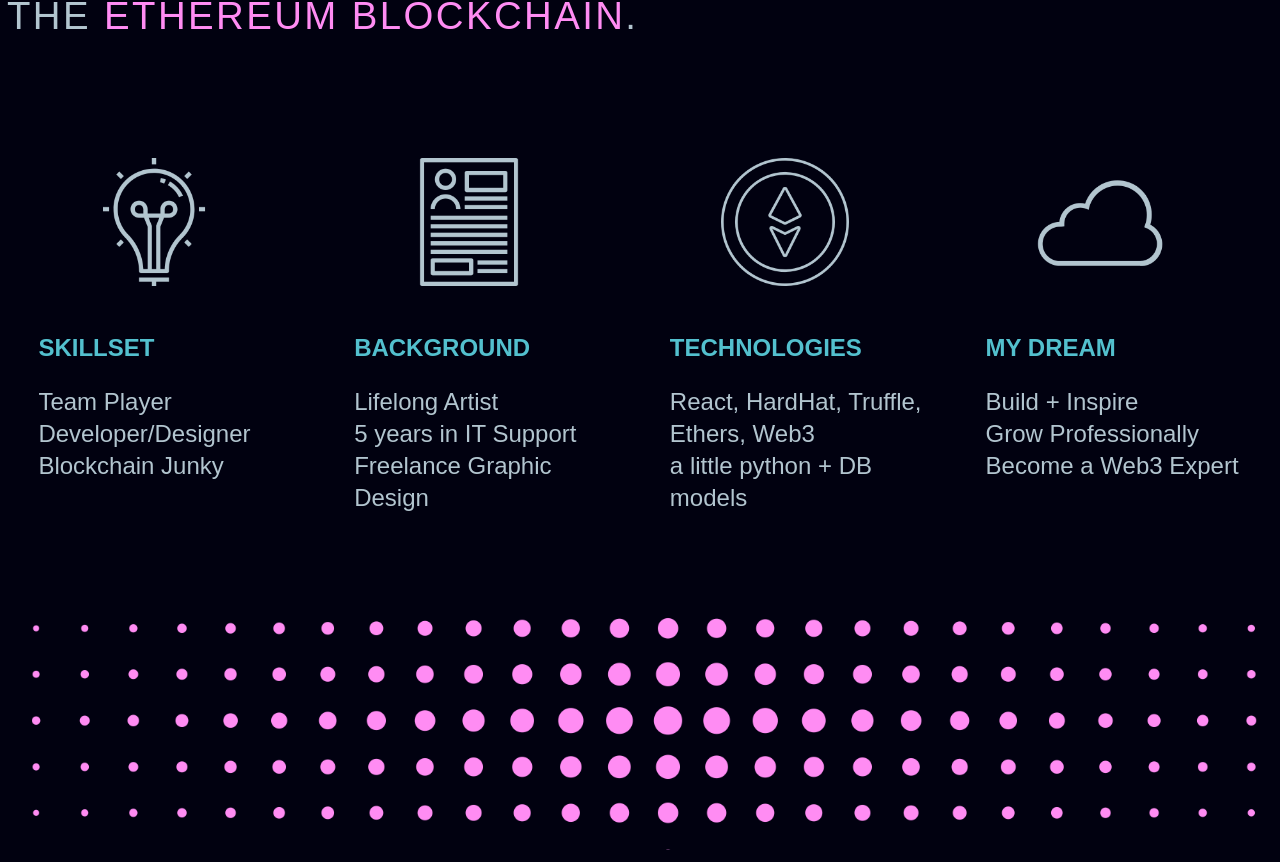
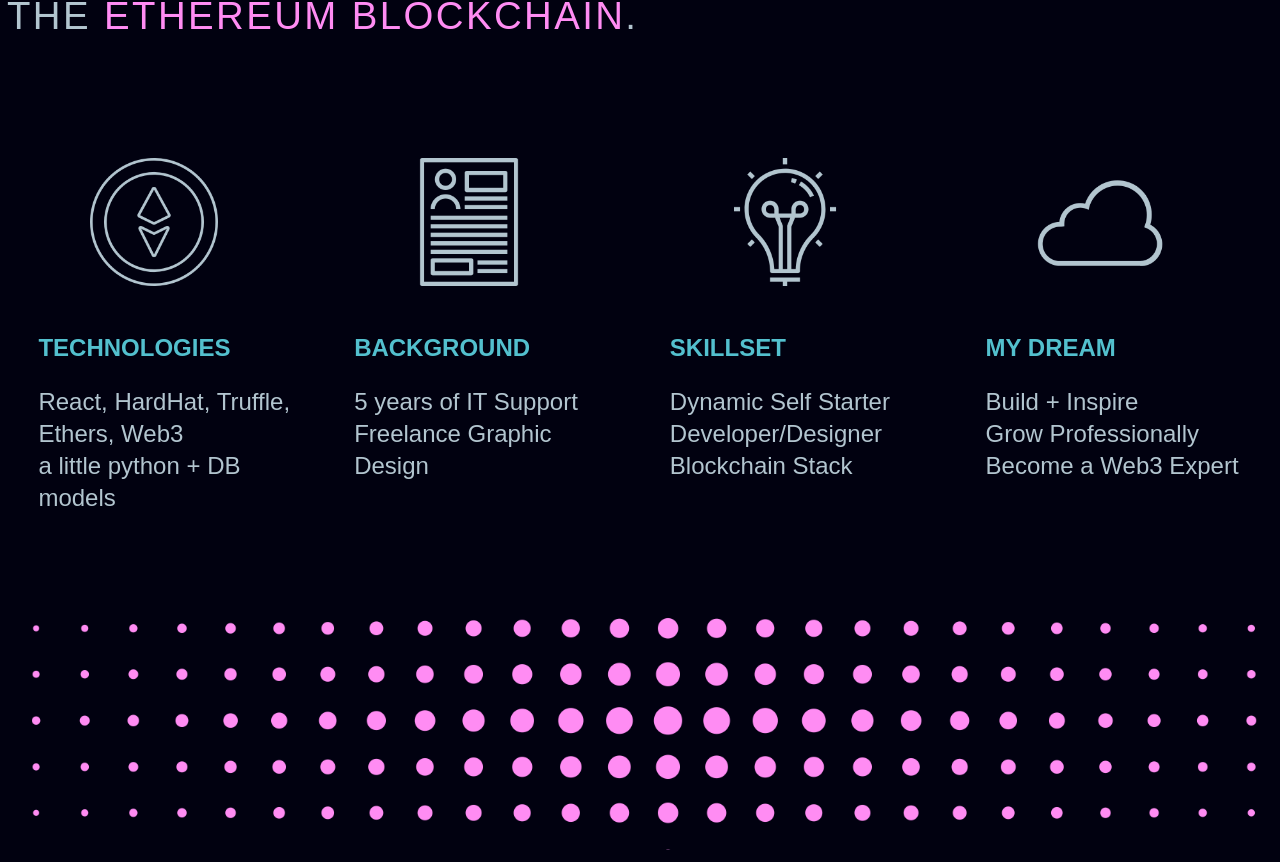
Before and after one commit to dhaedream/spring-22-portfolio, a React (Create React App) app: page / in a window 1280 px wide. Shown: the part 1270-2132 px from the top of the page. Built offline with nearby package versions, Linux system fonts and the light colour scheme.

Commit message:
changed some positions

```diff
--- a/src/components/features/Features.jsx
+++ b/src/components/features/Features.jsx
@@ -9,29 +9,7 @@
   return (
     <div id="skills" className="features">
       <div className="features_single-column">
-        <img src={skillsIcon} className="features_icon-img" />
-        <div className="features_content-wrapper">
-          <h3 className="features_header">SKILLSET</h3>
-          <div className="features_body-para">
-            <p>Team Player</p>
-            <p>Developer/Designer</p>
-            <p>Blockchain Junky</p>
-          </div>
-        </div>
-      </div>
-      <div className="features_single-column">
-        <img src={fileIcon} className="features_icon-img" />
-        <div className="features_content-wrapper">
-          <h3 className="features_header">BACKGROUND</h3>
-          <p className="features_body-para">
-            <p>Lifelong Artist</p>
-            <p>5 years in IT Support</p>
-            <p>Freelance Graphic Design</p>
-          </p>
-        </div>
-      </div>
-      <div className="features_single-column">
-        <img src={techIcon} className="features_icon-img" />
+        <img src={techIcon} className="features_icon-img" alt="tech" />
         <div className="features_content-wrapper">
           <h3 className="features_header">TECHNOLOGIES</h3>
           <p className="features_body-para">
@@ -41,7 +19,28 @@
         </div>
       </div>
       <div className="features_single-column">
-        <img src={cloudIcon} className="features_icon-img" />
+        <img src={fileIcon} className="features_icon-img" alt="background" />
+        <div className="features_content-wrapper">
+          <h3 className="features_header">BACKGROUND</h3>
+          <p className="features_body-para">
+            <p>5 years of IT Support</p>
+            <p>Freelance Graphic Design</p>
+          </p>
+        </div>
+      </div>{" "}
+      <div className="features_single-column">
+        <img src={skillsIcon} className="features_icon-img" alt="skills" />
+        <div className="features_content-wrapper">
+          <h3 className="features_header">SKILLSET</h3>
+          <div className="features_body-para">
+            <p>Dynamic Self Starter</p>
+            <p>Developer/Designer</p>
+            <p>Blockchain Stack</p>
+          </div>
+        </div>
+      </div>
+      <div className="features_single-column">
+        <img src={cloudIcon} className="features_icon-img" alt="dreamer" />
         <div className="features_content-wrapper">
           <h3 className="features_header">MY DREAM</h3>
           <p className="features_body-para">
```
